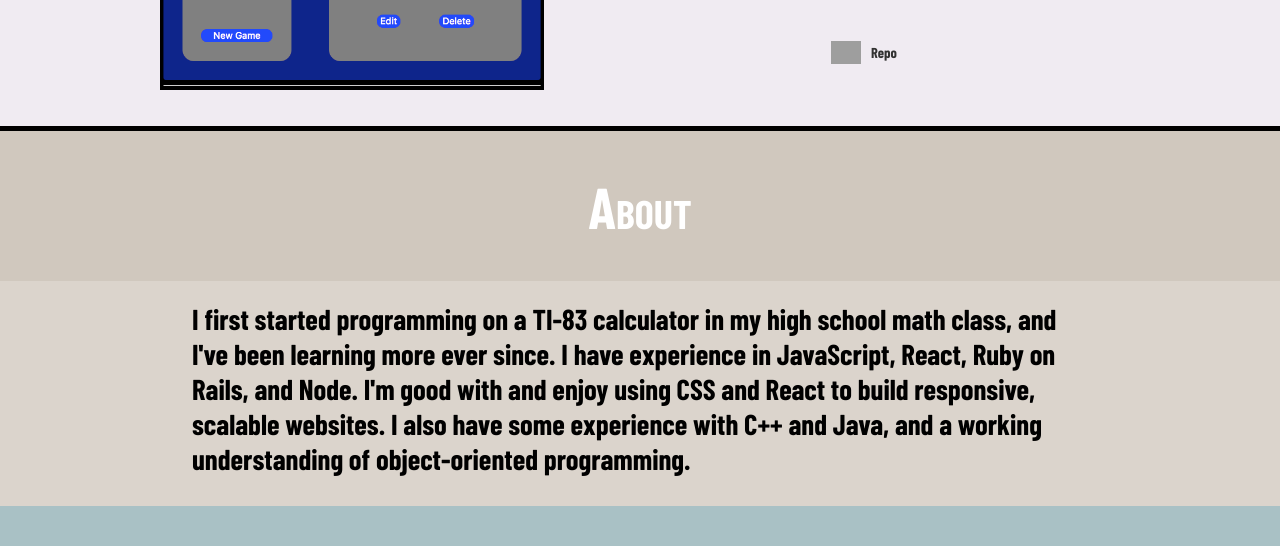
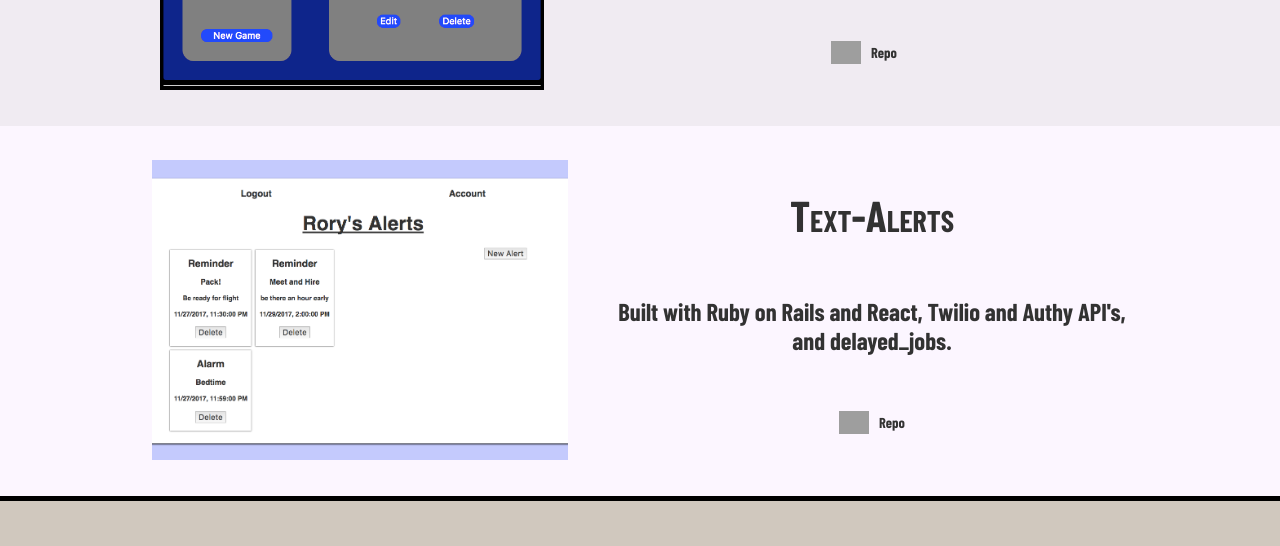
Before and after one commit to RedKing7/portfolio, a React (Create React App) app: page / in a window 1280 px wide. Shown: the part 1960-2506 px from the top of the page. Built offline with nearby package versions, Linux system fonts and the light colour scheme; grey boxes are pictures that could not be loaded; a web font is replaced by a local one.

Commit message:
added final project to projects list

```diff
--- a/src/components/ProjectList.jsx
+++ b/src/components/ProjectList.jsx
@@ -64,15 +64,15 @@ const ProjectList = () => {
       githubLink: 'https://github.com/RedKing7/wdi-project3',
       complete: true
     },
-    // {
-    //   project: 5,
-    //   title: 'Project 4',
-    //   description: 'work in progress',
-    //   image: '',
-    //   deployedLink: '',
-    //   githubLink: '',
-    //   complete: false
-    // }
+    {
+      project: 5,
+      title: 'Text-Alerts',
+      description: 'Built with Ruby on Rails and React, Twilio and Authy API\'s, and delayed_jobs.',
+      image: 'images/text-alerts.png',
+      deployedLink: 'text-alerts-wdi12.herokuapp.com',
+      githubLink: 'https://github.com/RedKing7/text-alerts',
+      complete: true
+    }
   ];
 
   return (
```
Also changed, not shown: public/images/text-alerts.png (added).
